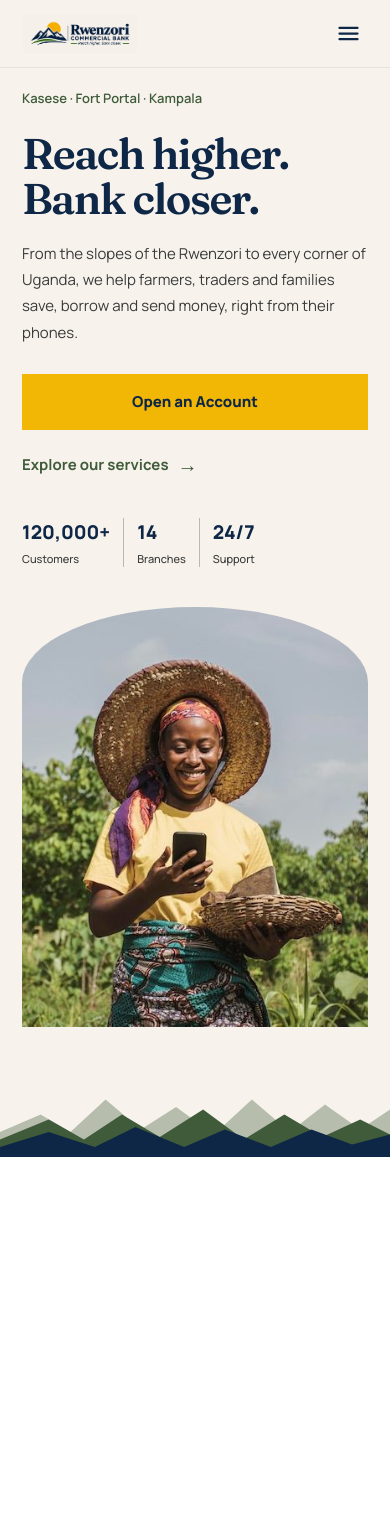
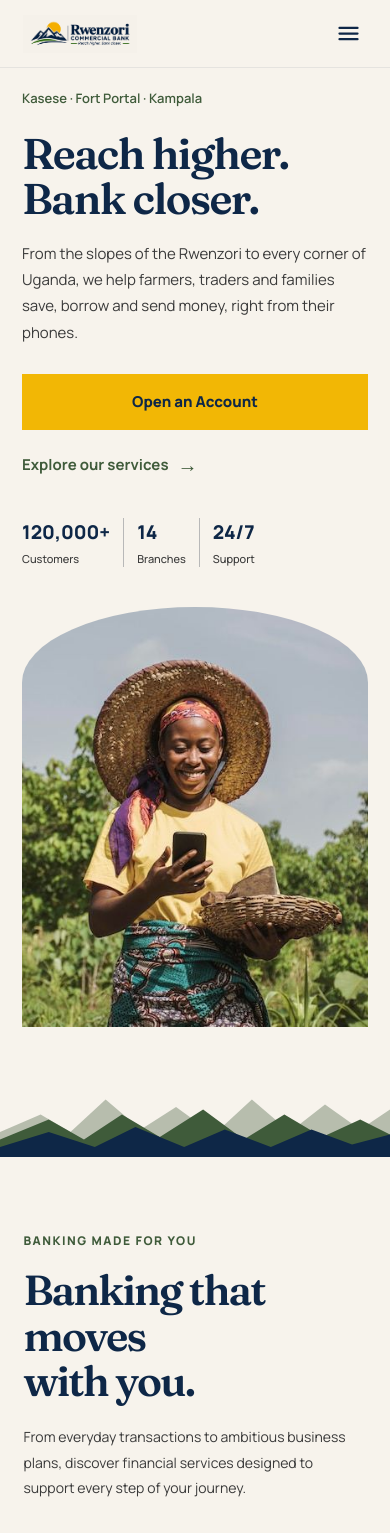
Before and after one commit to MwebembeziNicole/Rwenzori_Bank-website, a React (Vite) app in the folder rwenzori-bank/: page / in a window 390 px wide. Shown: the top 1533 px of the page. Before the commit the page ends 1157 px from the top, so only its background shows below. Built offline with nearby package versions, Linux system fonts and the light colour scheme.

Commit message:
add responsive banking services section

```diff
--- a/rwenzori-bank/src/App.jsx
+++ b/rwenzori-bank/src/App.jsx
@@ -1,12 +1,15 @@
 import Navbar from './components/Navbar';
 import Hero from './components/Hero';
+import Services from './components/Services';
 
 function App() {
   return (
     <>
       <Navbar />
+
       <main>
         <Hero />
+        <Services />
       </main>
     </>
   );
```
